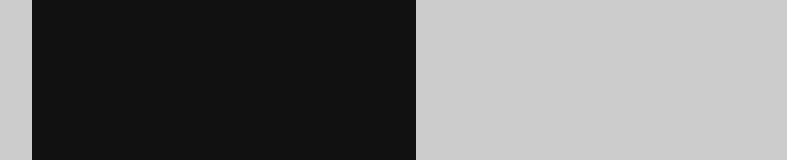
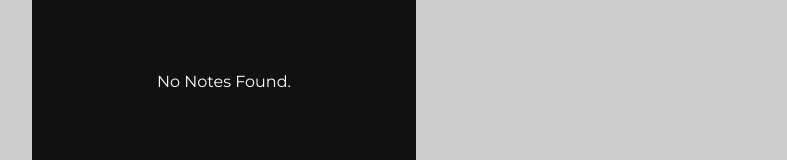
Before and after one commit to jaredgutkin/react-notepad, a React (Create React App) app: page / in a window 1280 px wide. Shown: the part 302-462 px from the top of the page, without its empty margins (416-1203 px from the left). Built offline with nearby package versions, Linux system fonts and the light colour scheme.

Commit message:
final touchups added

```diff
--- a/src/pages/EditNote.jsx
+++ b/src/pages/EditNote.jsx
@@ -34,10 +34,13 @@ function EditNote({notes, setNotes}) {
   }
 
   const handleDelete = () => {
-    const newNotes = notes.filter(item => item.id != id);
+    if(window.confirm('Are you sure you want to delete?')) {
+      const newNotes = notes.filter(item => item.id != id);
 
-    setNotes(newNotes);
-    navigate('/');
+      setNotes(newNotes);
+      navigate('/');
+    }
+
   }
 
   return (
--- a/src/pages/Notes.jsx
+++ b/src/pages/Notes.jsx
@@ -42,6 +42,7 @@ const Notes = ({notes}) => {
             </button>
         </header>
         <div className="notes__container">
+          {filteredNotes.length == 0 && <p className='empty__notes'>No Notes Found.</p>}
           {
             filteredNotes.map(note => <NoteItem key={note.id} note={note} />)
           }
```
